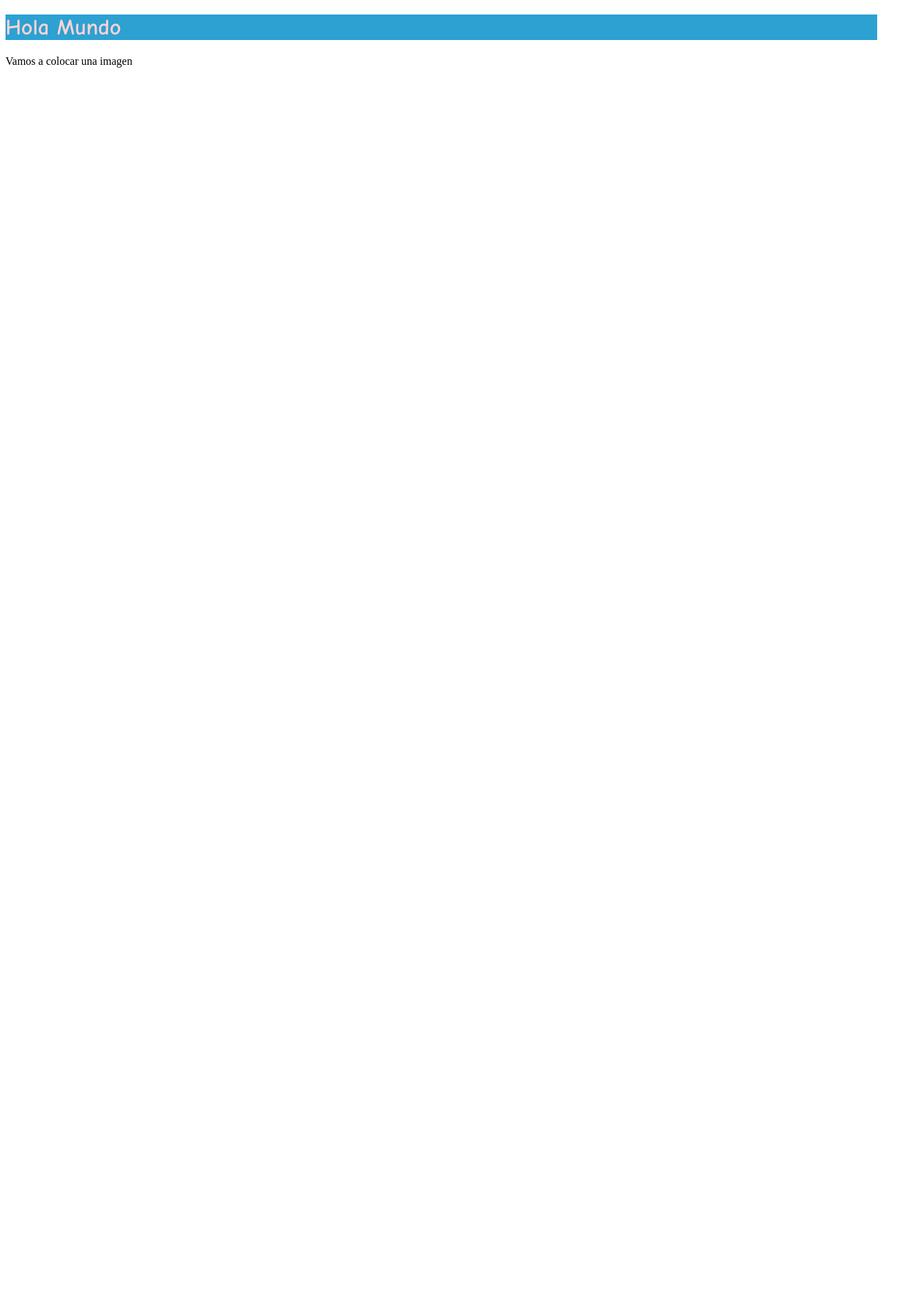
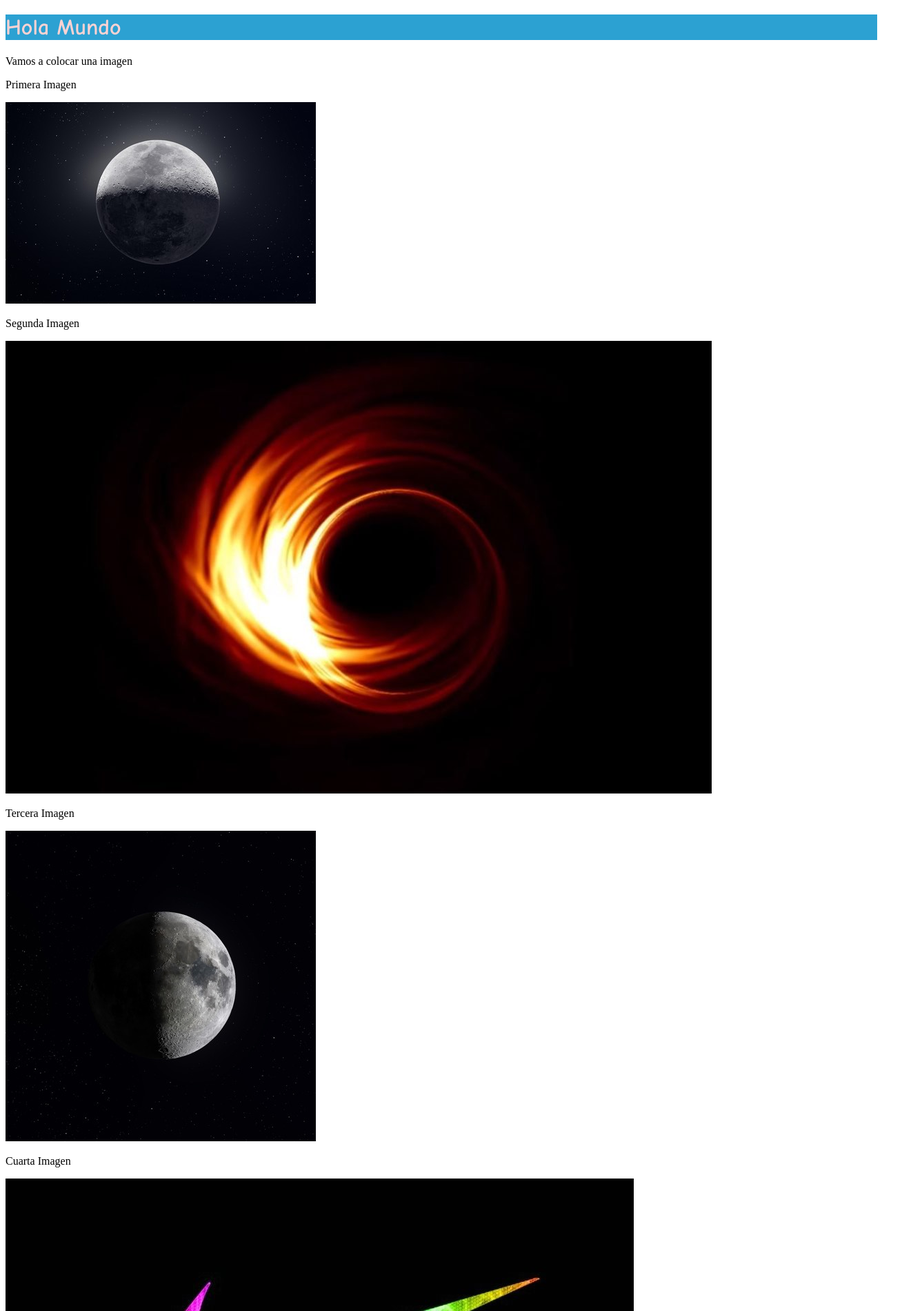
Before and after one commit to oscarizq/pruebas, a plain HTML site: page index.html in a window 1280 px wide. Shown: the top 1900 px of the page at 69% size, 1308 px wide, since content can reach past the window. Before the commit the page ends 800 px from the top, so only its background shows below. Drawn offline with Linux system fonts and the light colour scheme.

```diff
--- a/index.html
+++ b/index.html
@@ -8,5 +8,20 @@
 	<h1>Hola Mundo</h1>
 	<p>Vamos a colocar una imagen</p>
 
+	<p>Primera Imagen</p>
+	<img src="imagenes/imagen1.jpg">
+
+	<p>Segunda Imagen</p>
+	<img src="imagenes/imagen2.jpg">
+
+	<p>Tercera Imagen</p>
+	<img src="imagenes/imagen3.jpg">
+
+	<p>Cuarta Imagen</p>
+	<img src="imagenes/imagen4.jpg">
+
+	<p>Quinta Imagen</p>
+	<img src="imagenes/imagen5.jpg">
+
 </body>
 </html>
```
Also changed, not shown: imagenes/imagen1.jpg (added), imagenes/imagen2.jpg (added), imagenes/imagen3.jpg (added), imagenes/imagen4.jpg (added), imagenes/imagen5.jpg (added).
